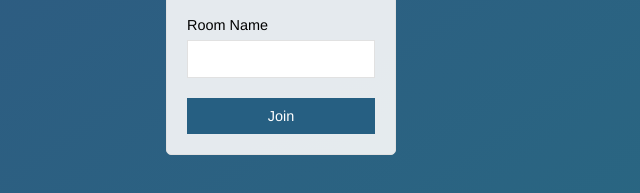
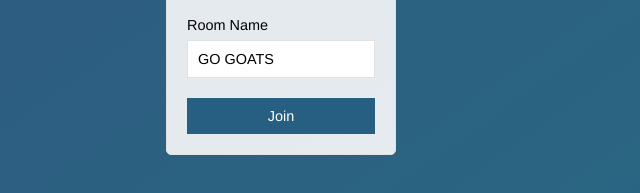
Before and after one commit to IvanNajdovski/Sockets-IO-app, a website: page public/index.html in a window 1280 px wide. Shown: the part 389-582 px from the top of the page, 359-999 px from the left. Drawn offline with Linux system fonts and the light colour scheme.

Commit message:
defalt value for chat room

```diff
--- a/public/index.html
+++ b/public/index.html
@@ -21,7 +21,7 @@
                 </div>
                 <div class="form-field">
                     <label>Room Name</label>
-                    <input type="text" name="room"/>
+                    <input type="text" name="name" value="GO GOATS"/>
                 </div>
                 <div class="form-field">
                     <button>Join</button>
```
